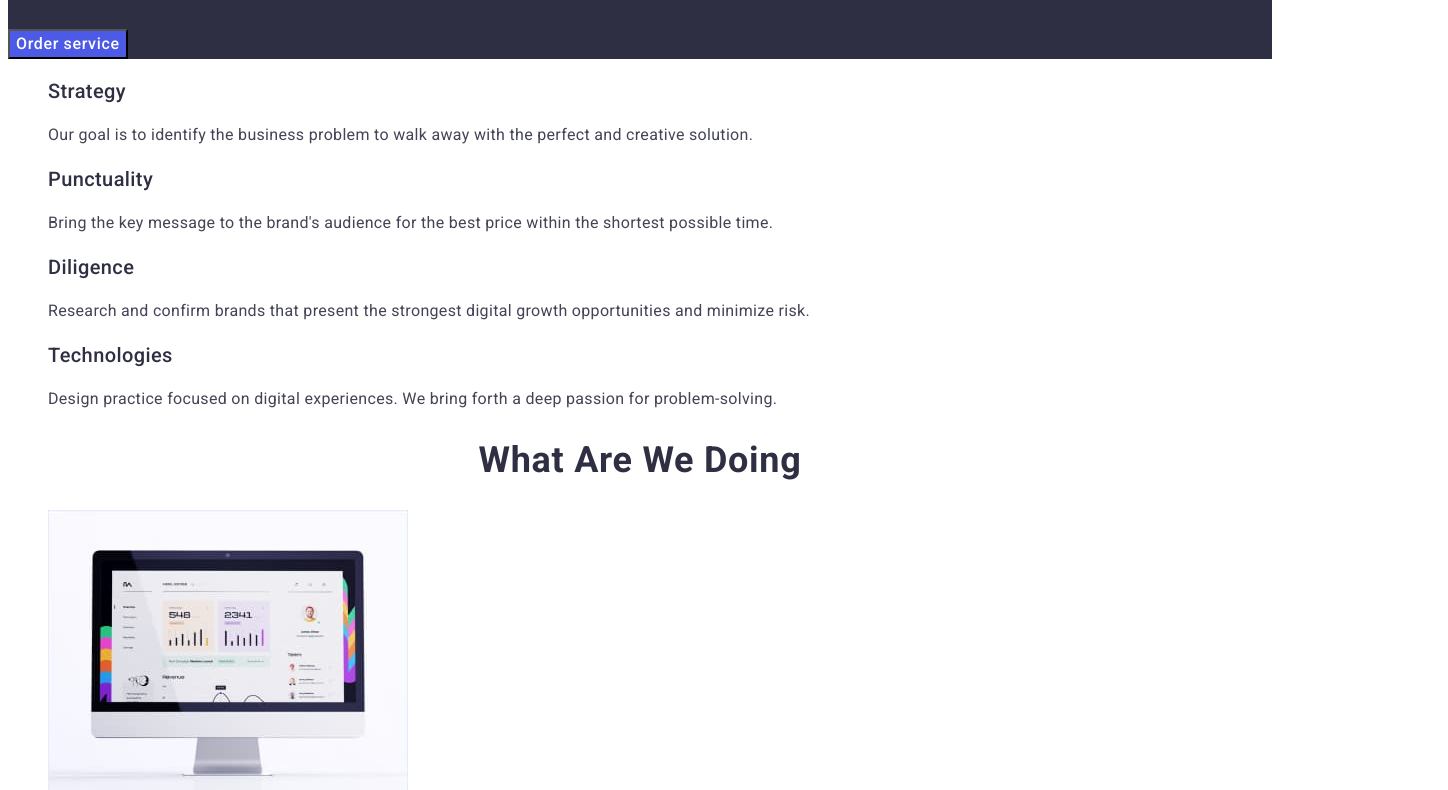
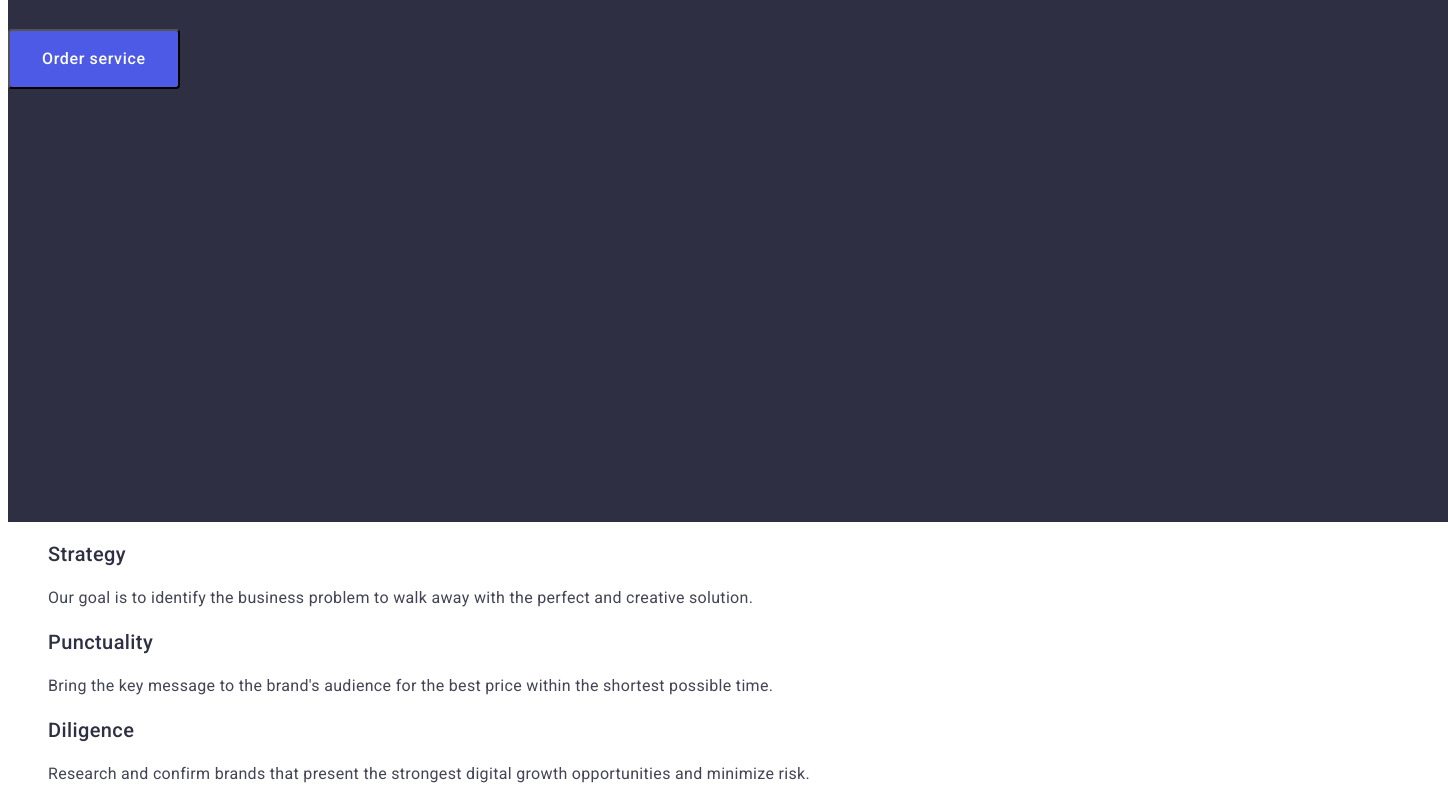
Before and after one commit to Soyniko1076/goit-markup-hw-03, a plain HTML site: page index.html in a window 1280 px wide. Shown: the part 298-1088 px from the top of the page, 1448 px wide, since content can reach past the window. Drawn offline with Linux system fonts and the light colour scheme.

Commit message:
Update styles.css

```diff
--- a/css/styles.css
+++ b/css/styles.css
@@ -92,7 +92,16 @@ body {
   color: var(--primary-background);
 }
 
+.hero {
+  width: 1440px;
+  height: 600px;
+}
+
 .hero-btn {
+  display: inline-block;
+  padding: 16px 32px;
+  border-radius: 4px;
+
   font-family: inherit;
   font-weight: 500;
   font-size: 16px;
```
